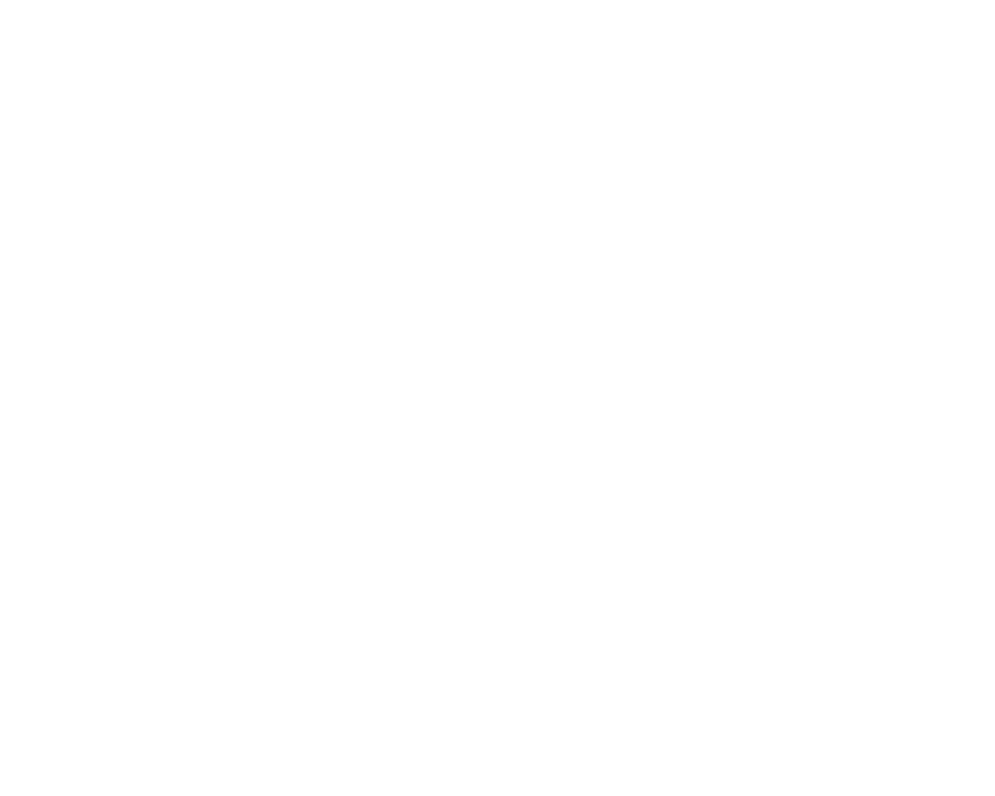
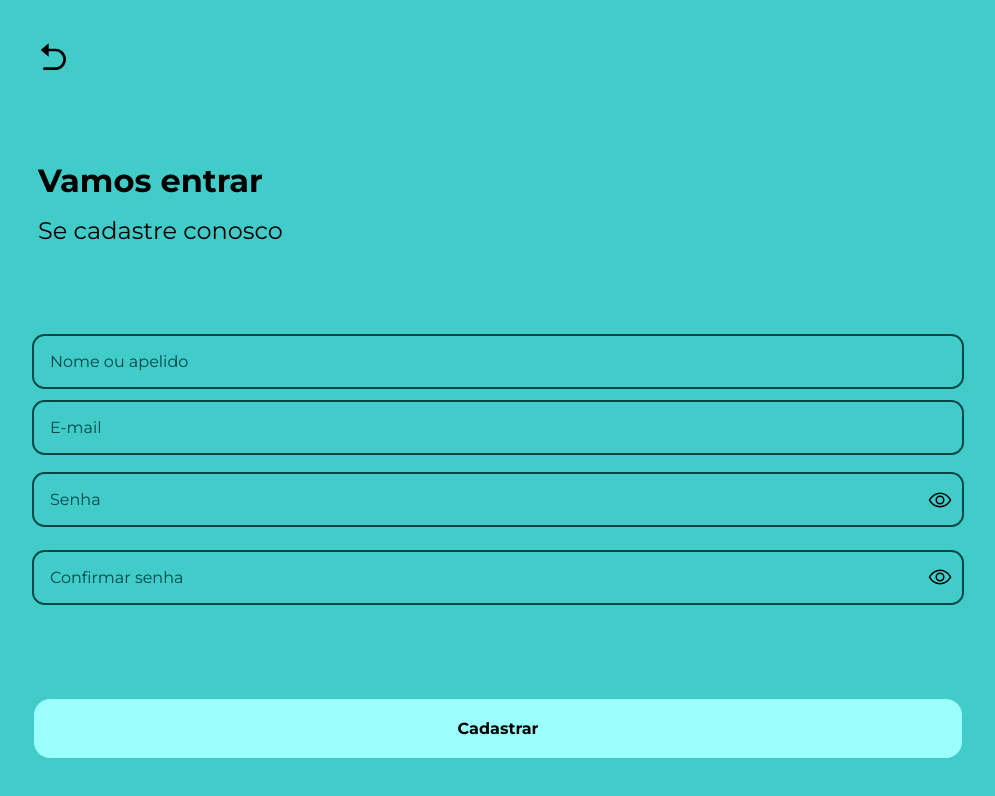
Before and after one commit to GustavoGaldino/FinAumente, a React (Create React App) app in the folder app/: page /register in a window 1280 px wide. Before the commit this address had no page. Shown: the top 796 px of the page, without its empty margins (142-1137 px from the left). Built offline with nearby package versions, Linux system fonts and the light colour scheme; the HTML template or start-up script is replaced by a standard one.

Commit message:
Finished register page

```diff
--- a/app/src/App.js
+++ b/app/src/App.js
@@ -1,6 +1,7 @@
 import { Routes, BrowserRouter as Router, Route } from 'react-router-dom'
 
 import Homepage from './Pages/Homepage/Homepage'
+import Register from './Pages/Register/Register'
 
 
 import './assets/styles/global.css'
@@ -10,6 +11,7 @@
 		<Router>
 			<Routes>
 				<Route path="/" element={ <Homepage /> } />
+				<Route path="/register" element={ <Register /> } />
 			</Routes>
 		</Router>
 	);
--- a/app/src/Pages/Homepage/Homepage.css
+++ b/app/src/Pages/Homepage/Homepage.css
@@ -41,14 +41,14 @@
     border-radius: 1rem;
 }
 
-.homepage-buttons :first-child{
+.homepage-button-1{
     background-color: var(--aqua-light);
     z-index: 999;
     position: relative;
     margin-left: 1.25rem;
 }
 
-.homepage-buttons :last-child{
+.homepage-button-2{
     background-color: var(--blue-darker);
     position: relative;
     right: 1.25rem;
--- a/app/src/Pages/Homepage/Homepage.js
+++ b/app/src/Pages/Homepage/Homepage.js
@@ -1,3 +1,5 @@
+import { Link } from 'react-router-dom';
+
 import './Homepage.css'
 
 import manHoldingCard from '../../assets/images/man-holding-card.png'
@@ -23,8 +25,12 @@
                 </div>
             </div>
             <div className="homepage-buttons">
-                <button>Cadastrar</button>
-                <button>Entrar</button>
+                <Link to="/register">
+                    <button className="homepage-button-1">Cadastrar</button>
+                </Link>
+                <Link to="/login">
+                    <button className="homepage-button-2">Entrar</button>
+                </Link>
             </div>
         </div>
     );
--- /dev/null
+++ b/app/src/Pages/Register/Input.css
@@ -0,0 +1,28 @@
+input {
+    all: unset;
+    border: 2px solid var(--aqua-text);
+    border-radius: .8rem;
+    padding: 1rem;
+    color: var(--aqua-text);
+    width: 70vw;
+}
+
+input[type="text"] {
+    background: transparent;
+}
+
+input[type="password"] {
+    background: transparent;
+}
+
+::placeholder {
+    color: var(--aqua-text);
+}
+
+.input-div {
+    display: flex;
+    justify-content: center;
+    align-items: center;
+    position: relative;
+    left: .75rem;
+}
--- /dev/null
+++ b/app/src/Pages/Register/Input.js
@@ -0,0 +1,40 @@
+import { useState } from 'react'
+
+import './Input.css'
+
+import { IoEyeOutline, IoEyeOffOutline } from 'react-icons/io5'
+
+const Input = ({fieldName, hideable}) => {
+
+    const [hidden, setHidden] = useState(false)
+
+    const toggleHidden = () => {
+        setHidden(!hidden)
+    }
+
+    return (
+        <>
+        { ! hideable ?
+            <input placeholder={fieldName || "E-mail"} type="text" ></input> :
+            <div className="input-div">
+                <input placeholder={fieldName || "E-mail"} type={hidden ? "password": "text"} ></input>
+                { ! hidden ?
+                    <IoEyeOutline style={{
+                        position: "relative",
+                        right: "2.25rem",
+                        fontSize: "1.5rem",
+                    }} onClick={toggleHidden} />
+                    :
+                    <IoEyeOffOutline style={{
+                        position: "relative",
+                        right: "2.25rem",
+                        fontSize: "1.5rem"
+                    }} onClick={toggleHidden} />
+                }
+            </div>
+        }
+        </>
+    );
+}
+
+export default Input;
--- /dev/null
+++ b/app/src/Pages/Register/Register.css
@@ -0,0 +1,46 @@
+.register-container {
+    width: 100vw;
+    height: 100vh;
+    background-color: var(--aqua-main);
+    display: flex;
+    flex-direction: column;
+    justify-content: space-around;
+    align-items: center;
+}
+
+.inputs-container {
+    display: flex;
+    flex-direction: column;
+    justify-content: space-around;
+    align-items: center;
+}
+
+.inputs-container :nth-child(1n) {
+    margin: .35rem 0;
+}
+
+.register-texts{
+    width: calc(70vw + 1.5rem);
+    text-align: left;
+    font-size: 1.5rem;
+}
+
+.register-texts span{
+    font-family: Montserrat;
+}
+
+.register-texts :first-child {
+    margin-bottom: 1rem;
+    font-size: 2rem;
+}
+
+.register-button {
+    background-color: var(--aqua-light);
+    color: black;
+    font-family: Montserrat;
+    font-weight: bold;
+    padding: 1.25rem;
+    width: calc(70vw - .5rem);
+    border-radius: 1rem;
+    text-align: center;
+}
--- /dev/null
+++ b/app/src/Pages/Register/Register.js
@@ -0,0 +1,42 @@
+import './Register.css'
+
+import { Link } from 'react-router-dom';
+
+import { RiArrowGoBackFill } from 'react-icons/ri'
+
+import Input from './Input';
+
+const Register = () => {
+    return (
+        <div className="register-container">
+            <div style={{
+                width: "100vw"
+            }}>
+                <Link to="/">
+                    <RiArrowGoBackFill
+                        size="2rem"
+                        style={{
+                            position: "relative",
+                            left: "calc(15vw - .75rem)"
+                        }}
+                    />
+                </Link>
+            </div>
+            <div className="register-texts">
+                <h1>Vamos entrar</h1>
+                <span>Se cadastre conosco</span>
+            </div>
+            <div className="inputs-container">
+                <Input fieldName="Nome ou apelido" />
+                <Input />
+                <Input fieldName="Senha" hideable={true} />
+                <Input fieldName="Confirmar senha" hideable={true} />
+            </div>
+            <button className="register-button">
+                Cadastrar
+            </button>
+        </div>
+    );
+}
+
+export default Register;
--- a/app/src/assets/styles/global.css
+++ b/app/src/assets/styles/global.css
@@ -16,9 +16,14 @@
     margin: 0;
     padding: 0;
     box-sizing: border-box;
+    font-family: Montserrat;
 }
 
 button {
     all: unset;
     cursor: pointer;
 }
+
+a {
+    all: unset;
+}
```
